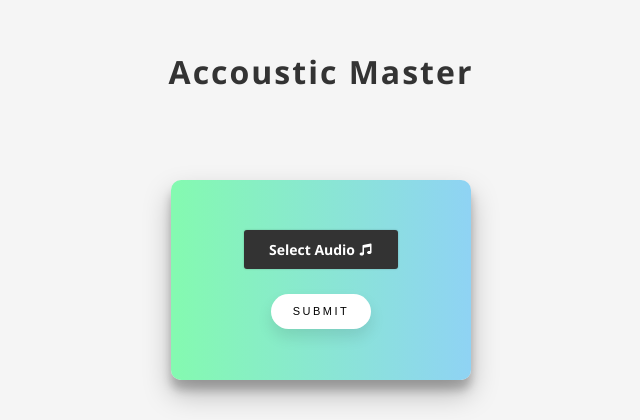
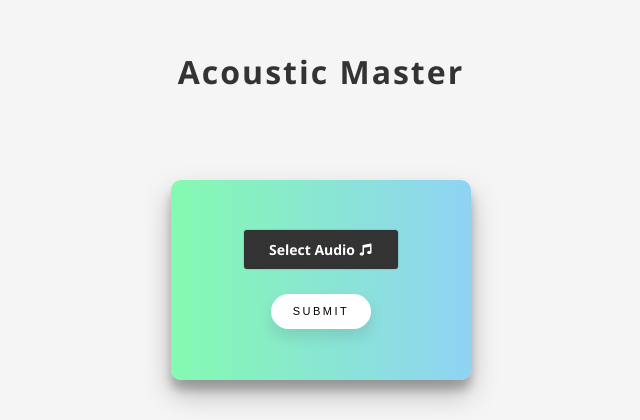
Before and after one commit to VishnuNarayananSR/python-accoustic-master, a Django app: page / in a window 1280 px wide. Shown: the top 420 px of the page, without its empty margins (319-959 px from the left). Run offline with Django 3.2, Linux system fonts and the light colour scheme; some libraries are stand-ins or nearby versions.

Commit message:
initial commit

```diff
--- a/templates/base_layout.html
+++ b/templates/base_layout.html
@@ -5,11 +5,11 @@
     <meta charset="UTF-8">
     <meta name="viewport" content="width=device-width, initial-scale=1.0">
     <link rel="stylesheet" href="{% static 'style.css' %}?{% now 'U' %}">
-    <title>Accoustic Master</title>
+    <title>Acoustic Master</title>
 </head>
 <body>
     <div class="container">
-        <h1 style="margin: 50px 50px 0px;">Accoustic Master</h1>
+        <h1 style="margin: 50px 50px 0px;">Acoustic Master</h1>
         {%block content%}
 
         {%endblock%}
```
Also changed, not shown: 1 other file.
